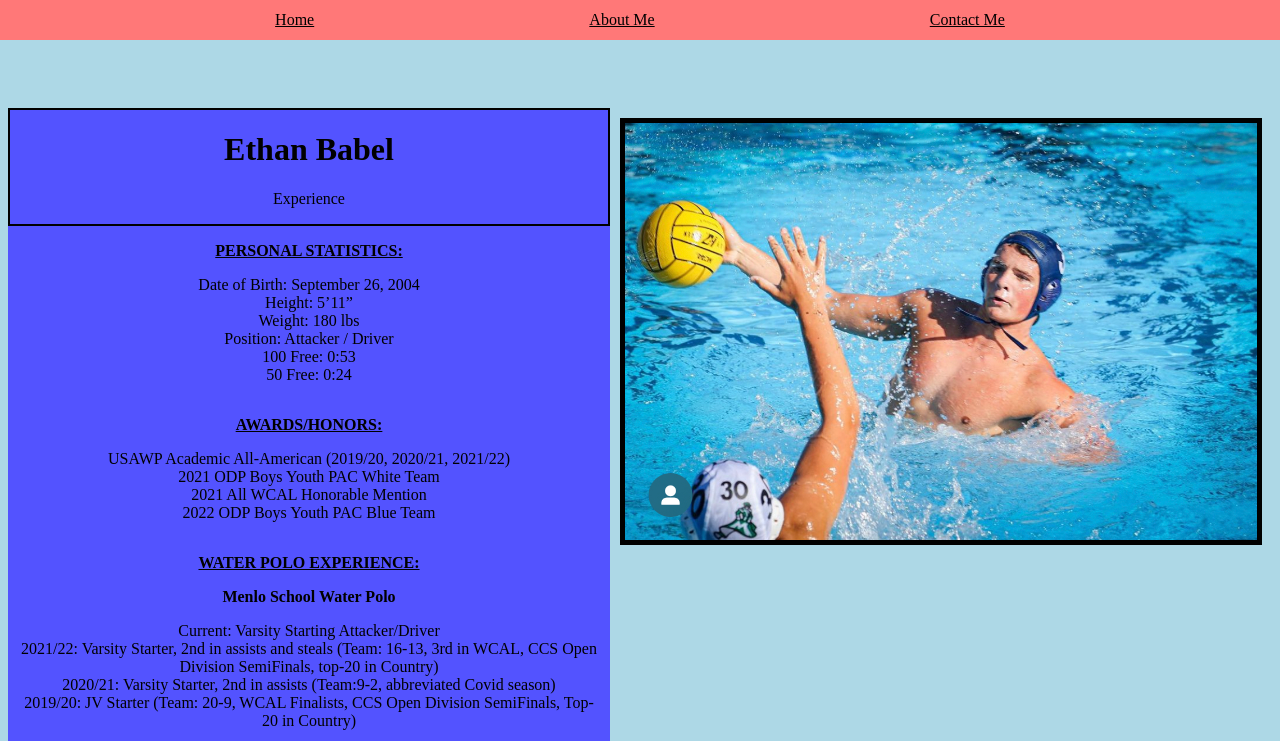
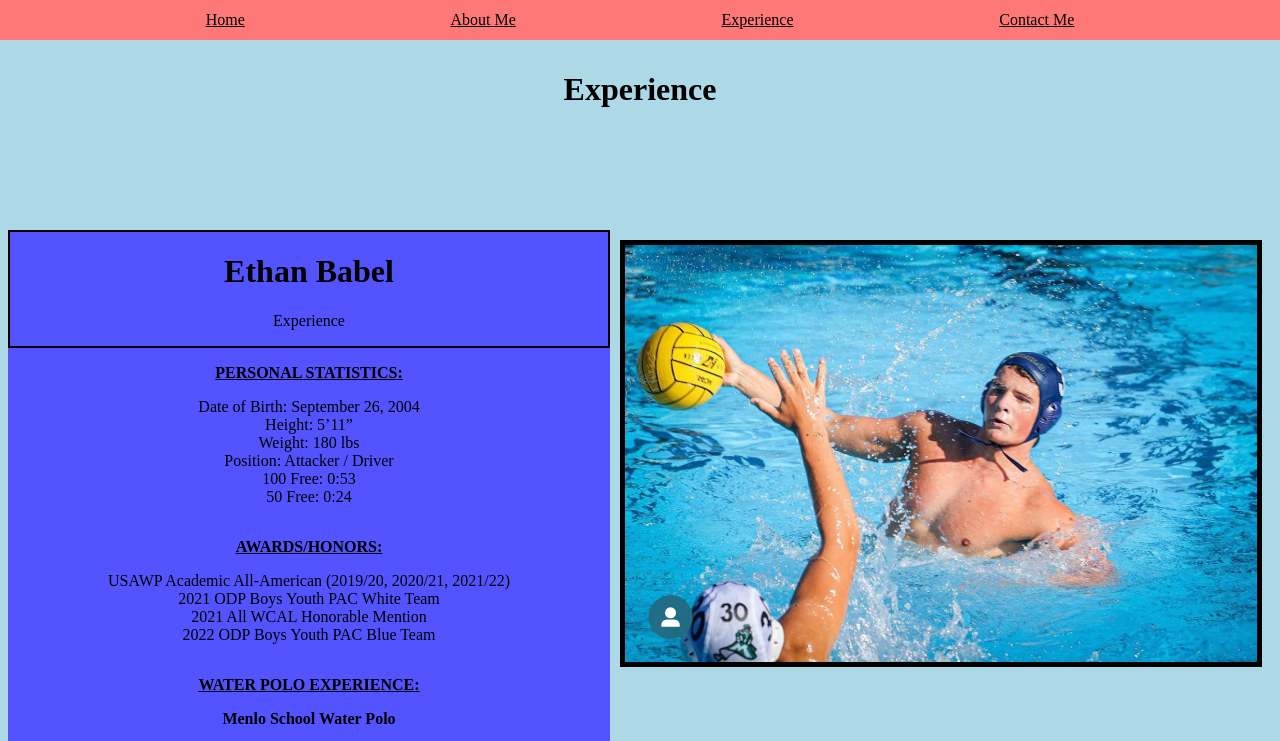
Before and after one commit to ethanbabel/ATCS-2022, a plain HTML site: page Portfolio/experience.html in a window 1280 px wide. Shown: the top 741 px of the page. Drawn offline with Linux system fonts and the light colour scheme.

Commit message:
small touch ups

```diff
--- a/Portfolio/experience.html
+++ b/Portfolio/experience.html
@@ -10,8 +10,10 @@
     <div class="navbar">
         <a target="_self" href="index.html">Home</a>
         <a target="_self" href="about-me.html">About Me</a>
+        <a target="_self" href="experience.html">Experience</a>
         <a target="_self" href="contact-me.html">Contact Me</a>
     </div>
+    <h1 class="title">Experience</h1>
     <div class="mainHStack">
         <div class="paragraph">
             <div class="border">
@@ -61,6 +63,7 @@
         </div>
         <img src="F496CFA2-21D4-4985-9EEF-2B07A745510A.JPG" id="profilePic">
     </div>
+
 </body>
 
 </html>
--- a/Portfolio/portfolio.css
+++ b/Portfolio/portfolio.css
@@ -6,7 +6,6 @@ body {
     display: flex;
     flex-direction: row;
     width: 100%;
-
 }
 
 #profilePic {
@@ -46,6 +45,11 @@ body {
     align-items: center;
 }
 
+.title{
+    text-align: center;
+    padding-top: 50px;
+}
+
 a {
     text-decoration: underline;
     color: black;
```
Also changed, not shown: Portfolio/about-me.html (+1 -0 lines), Portfolio/contact-me.html (+1 -0 lines).
